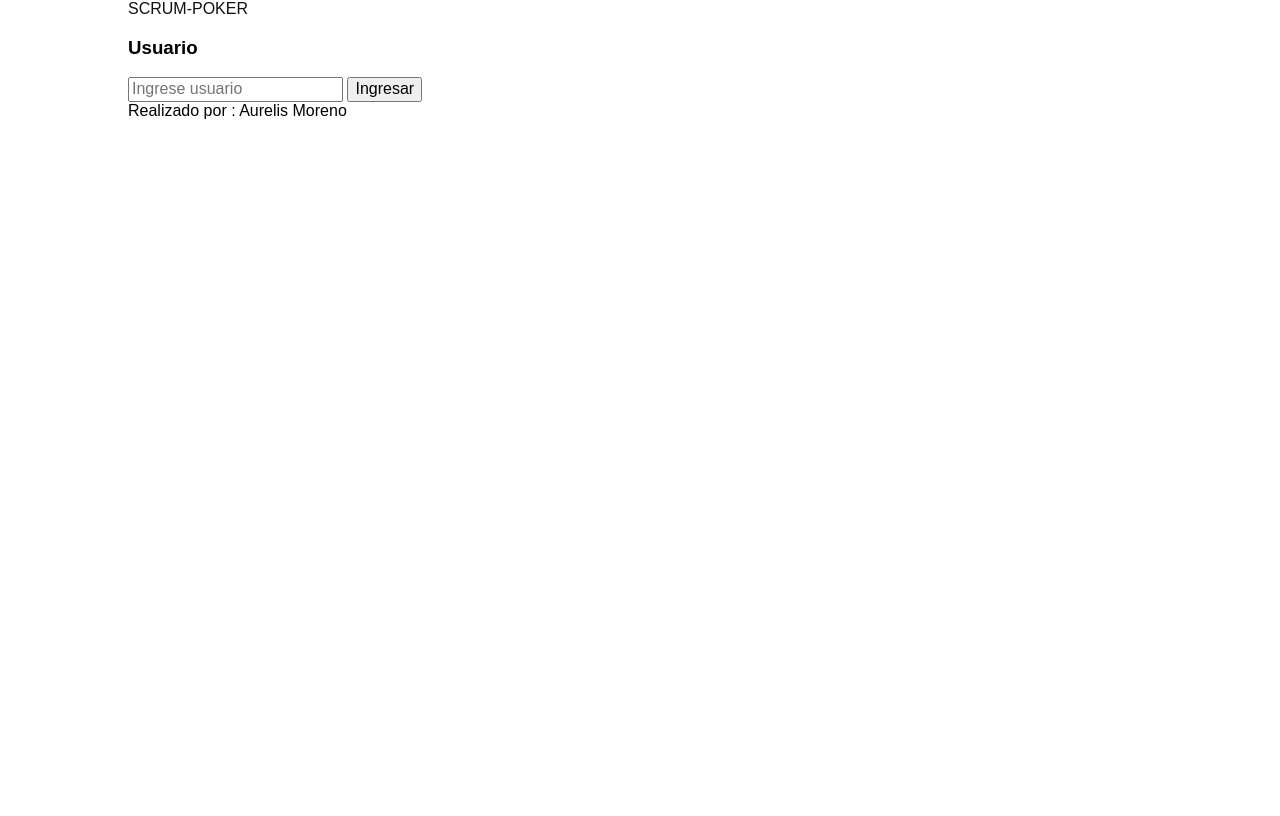
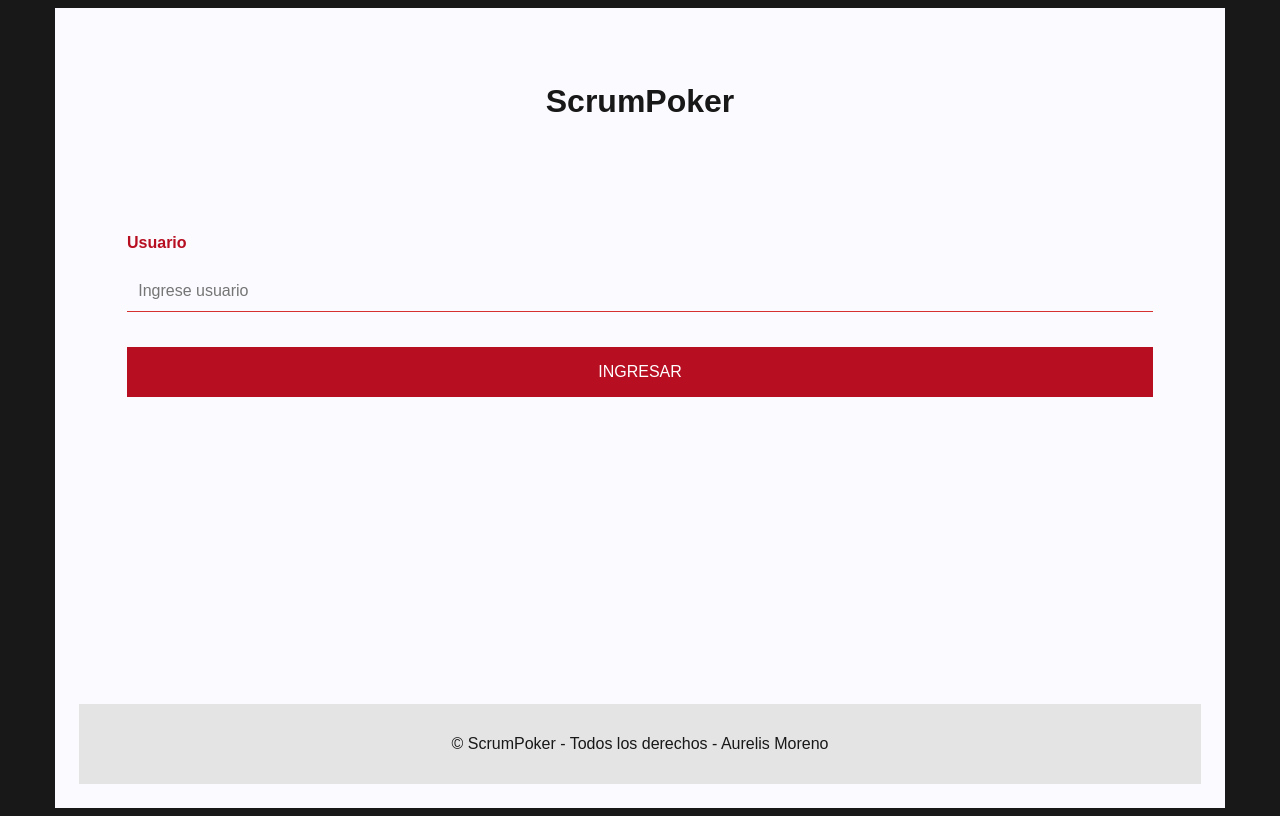
Before and after one commit to aurelismoreno/scrum-poker, a website with bundled scripts: page index.html in a window 1280 px wide. Built offline with nearby package versions, Linux system fonts and the light colour scheme.

Commit message:
estilos del home

```diff
--- a/home/encabezadoHome.js
+++ b/home/encabezadoHome.js
@@ -1,7 +1,9 @@
 const encabezadoHome = () => {
 	const template = `
 	<div class="encabezadoHome-interno">
-		<a href="?view=home" class="encabezadoHome-logo">SCRUM-POKER</a>
+		<a href="?view=home" class="encabezadoHome-logo">
+			<h1 >Scrum<span>Poker</span></h1>
+		</a>
 	</div>`;
 	const headerElement = document.createElement('header');
 	headerElement.classList.add('encabezadoHome');
--- a/home/inputHome.js
+++ b/home/inputHome.js
@@ -1,9 +1,17 @@
 const inputHome = () => {
 	const template = `
     <div class="inputHome-interno">
-        <h3>Usuario</h3>
-        <input id="inputHomeUsuario" type="text" placeholder="Ingrese usuario">
-        <button class="inputHome-BotonIngresar">Ingresar</button>
+		<form action="">
+			<p>
+				<label>Usuario</label>
+				<input id="inputHomeUsuario" type="text" name="usuario" placeholder="Ingrese usuario">
+			</p>
+			<p class="block">
+				<button class="inputHome-BotonIngresar">
+					Ingresar
+				</button>
+			</p>
+		</form>
     </div>
   `;
 
--- a/main.css
+++ /dev/null
@@ -1,103 +0,0 @@
-/*===== BASE =====*/
-html {
-	box-sizing: border-box;
-}
-*,
-*:before,
-*:after {
-	box-sizing: inherit;
-}
-body {
-	font-family: 'Nunito Sans', sans-serif;
-}
-h1,
-h2,
-p {
-	margin: 0;
-}
-
-ul {
-	margin: 0;
-	padding: 0;
-	list-style: none;
-}
-
-a {
-	text-decoration: none;
-	color: var(--dark-color);
-}
-
-img {
-	max-width: 100%;
-	height: auto;
-}
-
-.container {
-	margin-left: auto;
-	margin-right: auto;
-	width: 80%;
-}
-
-/*===== GOOGLE FONTS =====*/
-@import url('https://fonts.googleapis.com/css2?family=Open+Sans:wght@400;600;700&display=swap');
-
-/*===== VARIABLES CSS =====*/
-:root {
-	--header-height: 3rem;
-	--font-semi: 600;
-	--font-bold: 700;
-}
-
-/*===== Colores =====*/
-:root {
-	--second-color: #e55947;
-	--second-color-alt: #d2321e;
-	--white-color: #fafaff;
-	--dark-color: #101010;
-	--dark-color-light: #606060;
-	--gray-color: #e4e4e4;
-}
-
-/*===== Fuente y tipografia =====*/
-:root {
-	--body-font: 'Open Sans', sans-serif;
-	--big-font-size: 3rem;
-	--h1-font-size: 1.5rem;
-	--h2-font-size: 1.25rem;
-	--normal-font-size: 0.938rem;
-	--small-font-size: 0.75rem;
-}
-
-@media screen and (min-width: 1024px) {
-	:root {
-		--big-font-size: 6rem;
-		--h1-font-size: 2.25rem;
-		--h2-font-size: 1.5rem;
-		--normal-font-size: 1rem;
-		--small-font-size: 0.813rem;
-	}
-}
-
-/*===== Margenes =====*/
-:root {
-	--mb-1: 0.5rem;
-	--mb-2: 1rem;
-	--mb-3: 1.5rem;
-	--mb-4: 2rem;
-}
-/*===== z index =====*/
-:root {
-	--z-tooltip: 10;
-	--z-fixed: 100;
-}
-/*===== CLASS CSS ===== */
-
-/*===== LAYOUT =====*/
-
-/*===== NAV =====*/
-
-/*=== MENU ===*/
-
-/*===== HOME =====*/
-
-/*===== BUTTONS =====*/
--- a/reutilizable/botonReset.js
+++ b/reutilizable/botonReset.js
@@ -12,7 +12,7 @@ const botonReset = () => {
 		evt.preventDefault();
 		const botonResetElement = wrapperElement.querySelector('#botonResetButton');
 		const resetResultados = botonResetElement.value;
-		const url = `?view=home${encodeURI(resetResultados)}`;
+		const url = `?view=voto${encodeURI(resetResultados)}`;
 		window.location = url;
 	};
 
--- a/reutilizable/encabezadoUsuario.js
+++ b/reutilizable/encabezadoUsuario.js
@@ -1,8 +1,10 @@
 const encabezadoUsuario = () => {
 	const template = `
 	<nav class="encabezadoUsuario-interno">
-		<a href="?view=home" class="encabezadoUsuario-logo">SCRUM-POKER</a>
-		<h3 class="encabezadoUsuario-Usuario">Usuario</h3>
+		<a href="?view=home" class="encabezadoUsuario-logo">
+			<h1>ScrumPoker</h1>
+		</a>
+		<h3 class="encabezadoUsuario-Titulo">Usuario</h3>
 	</nav>`;
 	const headerElement = document.createElement('header');
 	headerElement.classList.add('encabezadoUsuario');
--- a/reutilizable/footer.js
+++ b/reutilizable/footer.js
@@ -1,5 +1,8 @@
 const footer = () => {
-	const template = `<footer class="footer-interno">Realizado por : Aurelis Moreno</footer>`;
+	const template = `
+	<footer class="footer-interno">
+		&copy; ScrumPoker - Todos los derechos - Aurelis Moreno
+	</footer>`;
 
 	const footerElement = document.createElement('div');
 	footerElement.classList.add('footer');
--- a/styles.css
+++ b/styles.css
@@ -1,2 +1,96 @@
-@import './main.css';
-@import './normalize.css';
+/*===== BASE =====*/
+* {
+	box-sizing: border-box;
+}
+
+body {
+	background: #181818;
+	color: #fff;
+	line-height: 3;
+	font-family: 'Quicksand', sans-serif;
+}
+.homeView {
+	max-width: 1170px;
+	margin-left: auto;
+	margin-right: auto;
+	padding: 1.5em;
+}
+.encabezadoHome {
+	text-align: center;
+	font-size: 1em;
+}
+.encabezadoHome-logo{
+	text-decoration: none;
+	list-style: none;
+	color: #181818;
+}
+/*===== FORMULARIO=====*/
+.inputHome {
+	box-shadow: 0 0 20px 0 rgba(255, 255, 255, 0.3);
+}
+
+.inputHome > * {
+	padding: 2em;
+}
+
+.inputHome-interno form {
+	display: grid;
+	grid-template-columns: 1fr;
+}
+
+.inputHome-interno form label {
+	color: #b70e21;
+	display: block;
+	font-weight: bold;
+	font-size: 1em;
+	flex-grow: initial;
+}
+
+.inputHome-interno form p {
+	margin: 0;
+	padding: 1em;
+}
+
+.inputHome-interno form button,
+.inputHome-interno form input,
+.inputHome-interno form textarea {
+	width: 100%;
+	padding: 0.7em;
+	border: none;
+	background: none;
+	outline: 0;
+	color: #fff;
+	border-bottom: 1px solid #d63031;
+	font-size: 1em;
+}
+
+.inputHome-interno form button {
+	background: #b70e21;
+	border: 0;
+	text-transform: uppercase;
+	padding: 1em;
+}
+
+/*===== FOOTER =====*/
+.homeView {
+	background-color: #fafaff;
+	min-height: 100vh;
+	display: flex;
+	flex-direction: column;
+}
+
+.footer {
+	background-color: #e4e4e4;
+	padding: 1em;
+	text-align: center;
+	font-size: 1rem;
+	margin-top: auto;
+	color: #181818;
+}
+
+/*===== ENCABEZADO =====*/
+.encabezadoHome {
+	display: flex;
+	justify-content: center;
+}
+/*===== INPUT =====*/
```
Also changed, not shown: normalize.css (deleted).
